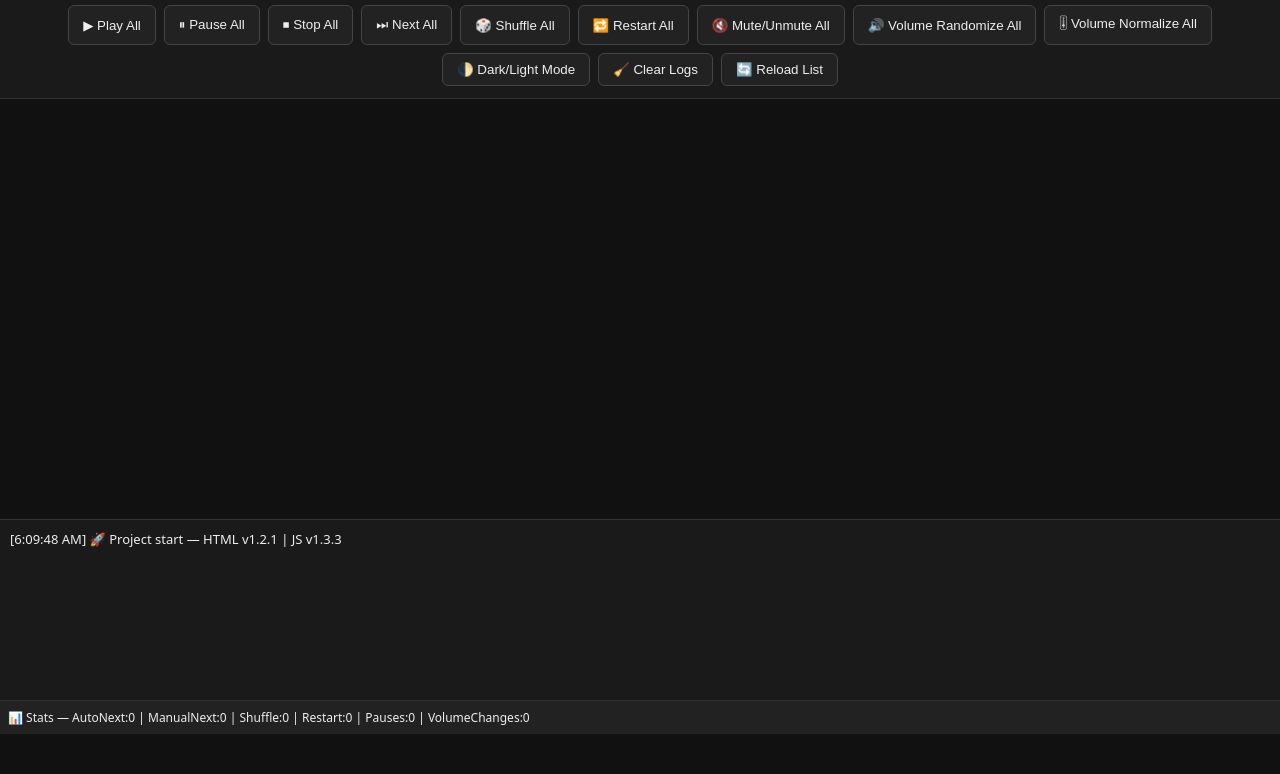
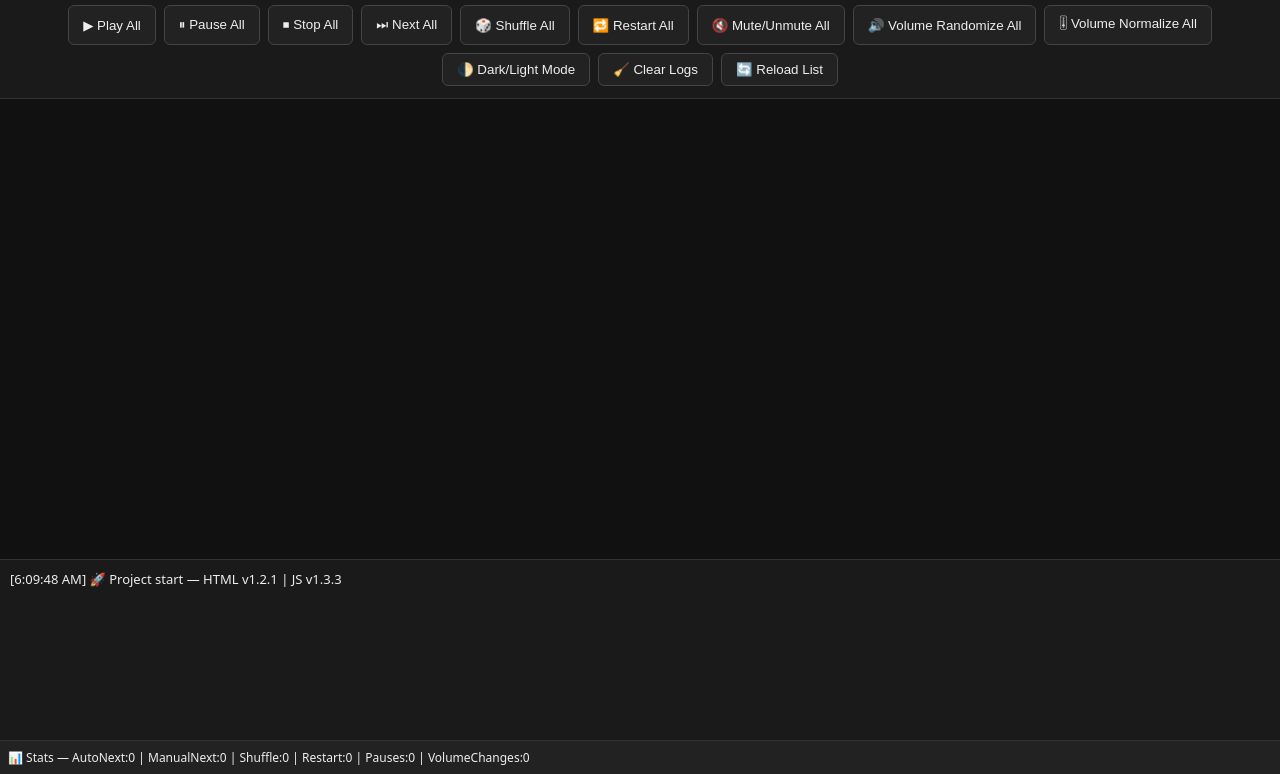
Before and after one commit to DeadManWalkingTO/ActiveViewer, a plain HTML site: page index.html in a window 1280 px wide. Shown: the part 42-816 px from the top of the page. Drawn offline with Linux system fonts and the light colour scheme.

Commit message:
Update index.html

```diff
--- a/index.html
+++ b/index.html
@@ -13,7 +13,7 @@
     .controls .row { display:flex; flex-wrap:wrap; gap:8px; justify-content:center; }
     button { background:#222; color:#eee; border:1px solid #444; padding:8px 14px; border-radius:6px; cursor:pointer; }
     button:hover { background:#2b2b2b; border-color:#666; }
-    .grid { display:grid; grid-template-columns:repeat(4,1fr); gap:10px; padding:10px; height:50vh; }
+    .grid { display:grid; grid-template-columns:repeat(4,1fr); gap:10px; padding:10px; height:55vh; }
     iframe { width:100%; height:100%; border:none; border-radius:8px; background:#000; }
     @media (max-width:768px){ .grid{grid-template-columns:repeat(2,1fr);height:auto;} iframe{height:220px;} }
     .activity { background:#1a1a1a; border-top:1px solid #333; padding:10px; font-size:13px; height:20vh; overflow-y:auto; }
```
